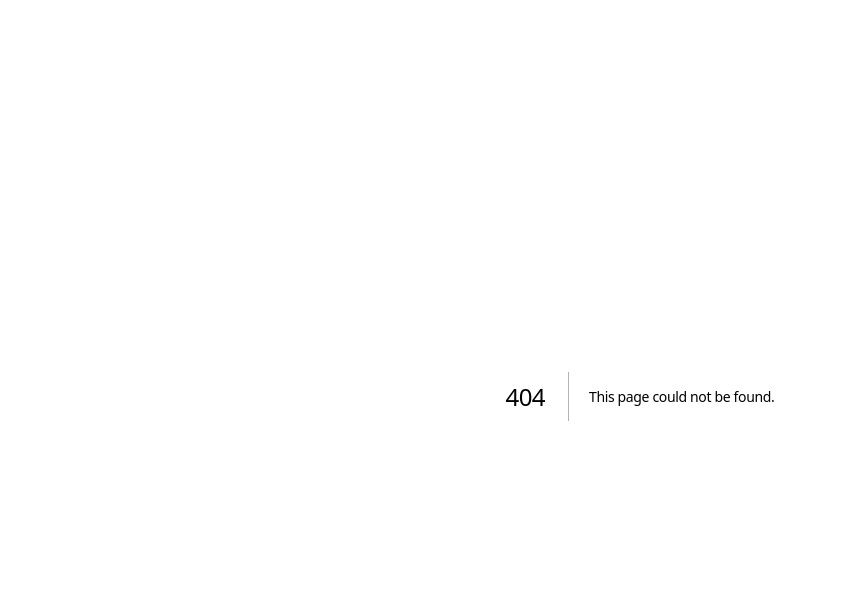
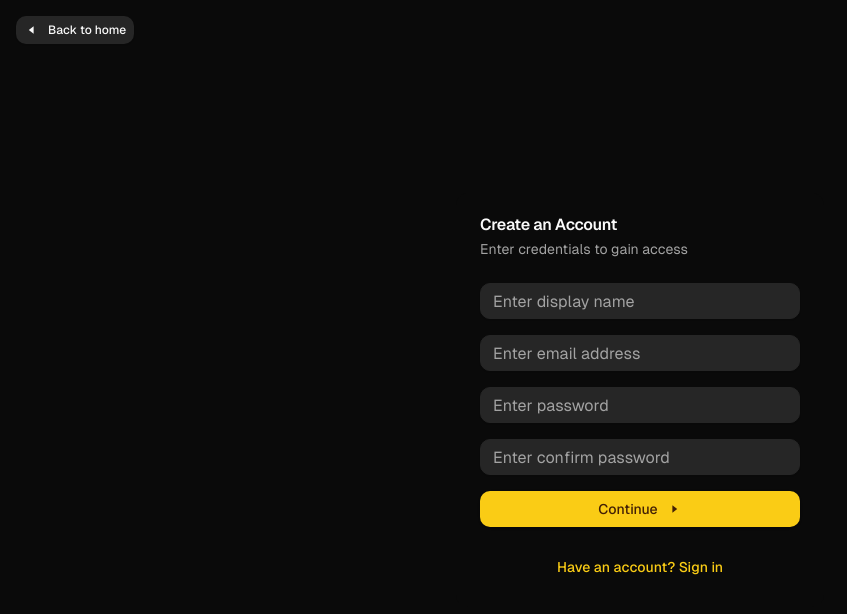
Before and after one commit to unorodeo/iluvthumbnails, a Next.js app: page /sign-up in a window 1280 px wide. Before the commit this address had no page. Shown: the top 614 px of the page, without its empty margins (0-847 px from the left). Built offline with nearby package versions, Linux system fonts and the light colour scheme; no server answers.

Commit message:
feat: auth pages

```diff
--- /dev/null
+++ b/app/(auth)/layout.tsx
@@ -0,0 +1,26 @@
+import { Icons } from "@/components/ui/icons";
+import Link from "next/link";
+import { ReactNode } from "react";
+import { buttonVariants } from "@/components/ui/button";
+import { cn } from "@/lib/cn";
+
+interface Props {
+	children: ReactNode;
+}
+
+export default function AuthLayout({ children }: Props) {
+	return (
+		<main className="relative grid min-h-screen place-items-center">
+			<div className="absolute top-4 left-4">
+				<Link
+					href={"/"}
+					className={cn(buttonVariants({ variant: "secondary", size: "xs" }))}
+				>
+					<Icons.TriangleLeftIcon />
+					Back to home
+				</Link>
+			</div>
+			{children}
+		</main>
+	);
+}
--- /dev/null
+++ b/app/(auth)/sign-in/page.tsx
@@ -0,0 +1,50 @@
+import {
+	Card,
+	CardContent,
+	CardDescription,
+	CardFooter,
+	CardHeader,
+	CardTitle,
+} from "@/components/ui/card";
+
+import Link from "next/link";
+import { type Metadata } from "next";
+import { Section } from "@/components/ui/section";
+import { SignInForm } from "@/components/forms/auth/sign-in-form";
+import { auth } from "@/lib/auth";
+import { buttonVariants } from "@/components/ui/button";
+import { redirect } from "next/navigation";
+
+export const metadata: Metadata = {
+	title: "Sign in",
+};
+
+export default async function SignIn() {
+	const session = await auth();
+
+	if (session?.user) {
+		redirect("/studio");
+	}
+
+	return (
+		<Section>
+			<Card className="border-none shadow-none">
+				<CardHeader>
+					<CardTitle>Sign in to Account</CardTitle>
+					<CardDescription>Enter credentials to gain access</CardDescription>
+				</CardHeader>
+				<CardContent>
+					<SignInForm />
+				</CardContent>
+				<CardFooter className="justify-center">
+					<Link
+						href={"/sign-up"}
+						className={buttonVariants({ variant: "link", size: "sm" })}
+					>
+						Do not have an account? Sign up
+					</Link>
+				</CardFooter>
+			</Card>
+		</Section>
+	);
+}
--- /dev/null
+++ b/app/(auth)/sign-up/page.tsx
@@ -0,0 +1,50 @@
+import {
+	Card,
+	CardContent,
+	CardDescription,
+	CardFooter,
+	CardHeader,
+	CardTitle,
+} from "@/components/ui/card";
+
+import Link from "next/link";
+import { type Metadata } from "next";
+import { Section } from "@/components/ui/section";
+import { auth } from "@/lib/auth";
+import { buttonVariants } from "@/components/ui/button";
+import { redirect } from "next/navigation";
+import { SignUpForm } from "@/components/forms/auth/sign-up-form";
+
+export const metadata: Metadata = {
+	title: "Sign up",
+};
+
+export default async function SignUp() {
+	const session = await auth();
+
+	if (session?.user) {
+		redirect("/studio");
+	}
+
+	return (
+		<Section>
+			<Card className="border-none shadow-none">
+				<CardHeader>
+					<CardTitle>Create an Account</CardTitle>
+					<CardDescription>Enter credentials to gain access</CardDescription>
+				</CardHeader>
+				<CardContent>
+					<SignUpForm />
+				</CardContent>
+				<CardFooter className="justify-center">
+					<Link
+						href={"/sign-in"}
+						className={buttonVariants({ variant: "link", size: "sm" })}
+					>
+						Have an account? Sign in
+					</Link>
+				</CardFooter>
+			</Card>
+		</Section>
+	);
+}
--- /dev/null
+++ b/components/forms/auth/sign-in-form.tsx
@@ -0,0 +1,98 @@
+"use client";
+
+import { Button, buttonVariants } from "@/components/ui/button";
+import {
+	Form,
+	FormControl,
+	FormField,
+	FormItem,
+	FormLabel,
+	FormMessage,
+} from "@/components/ui/form";
+
+import { Icons } from "@/components/ui/icons";
+import { Input } from "@/components/ui/input";
+import Link from "next/link";
+import React from "react";
+import { cn } from "@/lib/cn";
+import { signInSchema } from "@/lib/zod/auth";
+import { useForm } from "react-hook-form";
+import { z } from "zod";
+import { zodResolver } from "@hookform/resolvers/zod";
+
+export const SignInForm: React.FC = () => {
+	const form = useForm<z.infer<typeof signInSchema>>({
+		resolver: zodResolver(signInSchema),
+		defaultValues: {
+			email: "",
+			password: "",
+		},
+	});
+
+	function onSubmit(values: z.infer<typeof signInSchema>) {
+		console.log(values);
+	}
+
+	return (
+		<Form {...form}>
+			<form
+				onSubmit={form.handleSubmit(onSubmit)}
+				className="grid gap-4 min-w-[20rem]"
+			>
+				<FormField
+					control={form.control}
+					name="email"
+					render={({ field }) => (
+						<FormItem>
+							<FormLabel className="sr-only">Email address</FormLabel>
+							<FormControl>
+								<Input
+									type="email"
+									placeholder="Enter email address"
+									variant={"secondary"}
+									{...field}
+								/>
+							</FormControl>
+							<FormMessage />
+						</FormItem>
+					)}
+				/>
+				<FormField
+					control={form.control}
+					name="password"
+					render={({ field }) => (
+						<FormItem>
+							<FormLabel className="sr-only">Password</FormLabel>
+							<FormControl>
+								<Input
+									type="password"
+									placeholder="Enter password"
+									variant={"secondary"}
+									{...field}
+								/>
+							</FormControl>
+							<FormMessage />
+							<div className="flex justify-end">
+								<Link
+									href={"/forgot-password"}
+									className={cn(
+										buttonVariants({ variant: "mute", size: "xs" })
+									)}
+								>
+									Forgot password?
+								</Link>
+							</div>
+						</FormItem>
+					)}
+				/>
+				<Button
+					type="submit"
+					className="w-full"
+				>
+					Continue
+					<Icons.TriangleRightIcon />
+				</Button>
+			</form>
+		</Form>
+	);
+};
--- /dev/null
+++ b/components/forms/auth/sign-up-form.tsx
@@ -0,0 +1,123 @@
+"use client";
+
+import {
+	Form,
+	FormControl,
+	FormField,
+	FormItem,
+	FormLabel,
+	FormMessage,
+} from "@/components/ui/form";
+
+import { Button } from "@/components/ui/button";
+import { Icons } from "@/components/ui/icons";
+import { Input } from "@/components/ui/input";
+import React from "react";
+import { signUpSchema } from "@/lib/zod/auth";
+import { useForm } from "react-hook-form";
+import { z } from "zod";
+import { zodResolver } from "@hookform/resolvers/zod";
+
+export const SignUpForm: React.FC = () => {
+	const form = useForm<z.infer<typeof signUpSchema>>({
+		resolver: zodResolver(signUpSchema),
+		defaultValues: {
+      name:"",
+			email: "",
+			password: "",
+			confirm: "",
+		},
+	});
+
+	function onSubmit(values: z.infer<typeof signUpSchema>) {
+		console.log(values);
+	}
+	return (
+		<Form {...form}>
+			<form
+				onSubmit={form.handleSubmit(onSubmit)}
+				className="grid gap-4 min-w-[20rem]"
+			>
+				<FormField
+					control={form.control}
+					name="name"
+					render={({ field }) => (
+						<FormItem>
+							<FormLabel className="sr-only">Display name</FormLabel>
+							<FormControl>
+								<Input
+									type="text"
+									placeholder="Enter display name"
+									variant={"secondary"}
+									{...field}
+								/>
+							</FormControl>
+							<FormMessage />
+						</FormItem>
+					)}
+				/>
+				<FormField
+					control={form.control}
+					name="email"
+					render={({ field }) => (
+						<FormItem>
+							<FormLabel className="sr-only">Email address</FormLabel>
+							<FormControl>
+								<Input
+									type="email"
+									placeholder="Enter email address"
+									variant={"secondary"}
+									{...field}
+								/>
+							</FormControl>
+							<FormMessage />
+						</FormItem>
+					)}
+				/>
+				<FormField
+					control={form.control}
+					name="password"
+					render={({ field }) => (
+						<FormItem>
+							<FormLabel className="sr-only">Password</FormLabel>
+							<FormControl>
+								<Input
+									type="password"
+									placeholder="Enter password"
+									variant={"secondary"}
+									{...field}
+								/>
+							</FormControl>
+							<FormMessage />
+						</FormItem>
+					)}
+				/>
+				<FormField
+					control={form.control}
+					name="confirm"
+					render={({ field }) => (
+						<FormItem>
+							<FormLabel className="sr-only">Confirm password</FormLabel>
+							<FormControl>
+								<Input
+									type="password"
+									placeholder="Enter confirm password"
+									variant={"secondary"}
+									{...field}
+								/>
+							</FormControl>
+							<FormMessage />
+						</FormItem>
+					)}
+				/>
+				<Button
+					type="submit"
+					className="w-full"
+				>
+					Continue
+					<Icons.TriangleRightIcon />
+				</Button>
+			</form>
+		</Form>
+	);
+};
```
